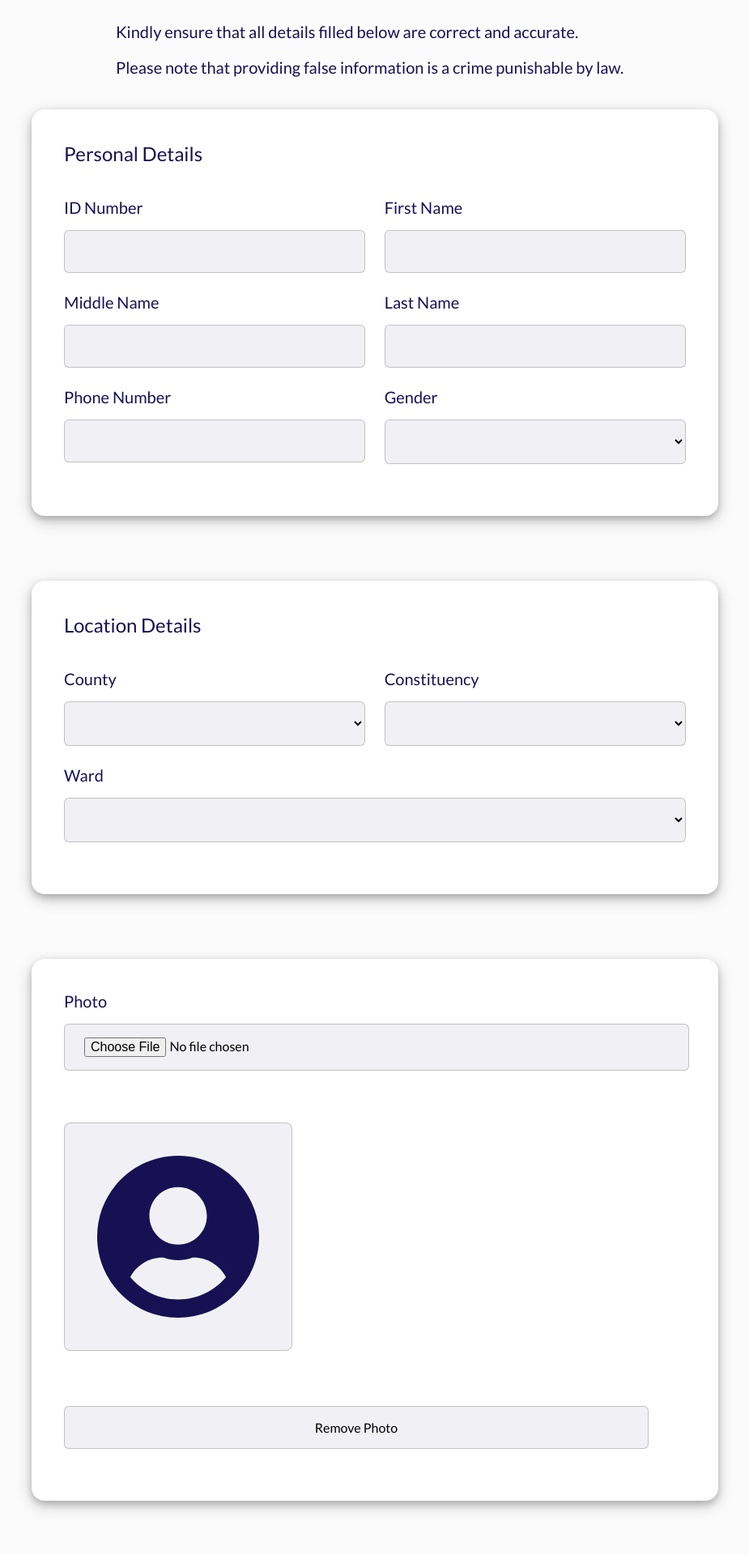
After one commit to greg-atemi/supreme-guide, a Django app: page /vote/confirm in a window 1280 px wide; the page is wider, and only the part inside the window is pictured. The commit adds this page. Shown: the part 569-2489 px from the top of that part at 81% size, without its empty margins (177-1102 px from the left). Run offline with Django 4.2, Linux system fonts and the light colour scheme.

Commit message:
Adding confirmation page

```diff
--- /dev/null
+++ b/templates/vote/confirmation.html
@@ -0,0 +1,164 @@
+{% extends 'vote/base.html' %}
+{% load static %}
+{% block title_block %}
+    <title>Confirm and Submit</title>
+{% endblock %}
+
+{% block body_block %}
+    <div class="parent2">
+        <div class="title">
+            Step 4 of 4: Confirmation and Submission
+        </div>
+        <div class="stepper">
+            <img class="icon" src="{% static 'images/check.svg' %}" alt="current">
+            <div class="separator"></div>
+            <img class="icon" src="{% static 'images/check.svg' %}" alt="circle">
+            <div class="separator"></div>
+            <img class="icon" src="{% static 'images/check.svg' %}" alt="circle">
+            <div class="separator"></div>
+            <img class="icon" src="{% static 'images/current.svg' %}" alt="circle">
+        </div>
+
+        <div class="content">
+            Kindly ensure that all details filled below are correct and accurate.
+        </div>
+        <div class="content">
+            Please note that providing false information is a crime punishable by law.
+        </div>
+        <div class="formWrapper">
+            <div class="form">
+                <p>Personal Details</p>
+                <form action="" method="post">
+                {% csrf_token %}
+                    <div class="fieldWrapper_group">
+                        <div class="fieldWrapper2">
+                            {{ form.subject.errors }}
+                            <label for="id_Engine_no">ID Number</label>
+                            <input class="input" type="text" name="License_plate_no" maxlength="254" required="" id="id_License_plate_no">
+                        </div>
+
+                        <div class="spacer"></div>
+
+                        <div class="fieldWrapper2">
+                            {{ form.subject.errors }}
+                            <label for="id_Constituency">First Name</label>
+                            <input class="input" type="text" name="License_plate_no" maxlength="254" required="" id="id_License_plate_no">
+                        </div>
+                    </div>
+
+                    <div class="fieldWrapper_group">
+                        <div class="fieldWrapper2">
+                            {{ form.subject.errors }}
+                            <label for="id_Engine_no">Middle Name</label>
+                            <input class="input" type="text" name="License_plate_no" maxlength="254" required="" id="id_License_plate_no">
+                        </div>
+
+                        <div class="spacer"></div>
+
+                        <div class="fieldWrapper2">
+                            {{ form.subject.errors }}
+                            <label for="id_Constituency">Last Name</label>
+                            <input class="input" type="text" name="License_plate_no" maxlength="254" required="" id="id_License_plate_no">
+                        </div>
+                    </div>
+
+                    <div class="fieldWrapper_group">
+                        <div class="fieldWrapper2">
+                            {{ form.subject.errors }}
+                            <label for="id_Engine_no">Phone Number</label>
+                            <input class="input" type="text" name="License_plate_no" maxlength="254" required="" id="id_License_plate_no">
+                        </div>
+
+                        <div class="spacer"></div>
+
+                        <div class="fieldWrapper2">
+                            {{ form.subject.errors }}
+                            <label for="id_Constituency">Gender</label>
+                            <select class="input" name="constituency" required="" id="id_Constituency">
+                                <option value="" selected=""></option>
+                                <option value="648641">Male</option>
+                                <option value="265484">Female</option>
+                                <option value="265484">Other</option>
+                            </select>
+                        </div>
+                    </div>
+                </form>
+            </div>
+        </div>
+        <div class="formWrapper">
+            <div class="form">
+                <p>Location Details</p>
+                <form action="" method="post">
+                {% csrf_token %}
+                    <div class="fieldWrapper_group">
+                        <div class="fieldWrapper2">
+                            {{ form.subject.errors }}
+                            <label for="id_Engine_no">County</label>
+                            <select class="input" name="constituency" required="" id="id_Constituency">
+                                <option value="" selected=""></option>
+                                <option value="648641">Male</option>
+                                <option value="265484">Female</option>
+                                <option value="265484">Other</option>
+                            </select>
+                        </div>
+
+                        <div class="spacer"></div>
+
+                        <div class="fieldWrapper2">
+                            {{ form.subject.errors }}
+                            <label for="id_Constituency">Constituency</label>
+                            <select class="input" name="constituency" required="" id="id_Constituency">
+                                <option value="" selected=""></option>
+                                <option value="648641">Male</option>
+                                <option value="265484">Female</option>
+                                <option value="265484">Other</option>
+                            </select>
+                        </div>
+                    </div>
+
+                    <div class="fieldWrapper_group">
+                        <div class="fieldWrapper2">
+                            {{ form.subject.errors }}
+                            <label for="id_Engine_no">Ward</label>
+                            <select class="input" name="constituency" required="" id="id_Constituency">
+                                <option value="" selected=""></option>
+                                <option value="648641">Male</option>
+                                <option value="265484">Female</option>
+                                <option value="265484">Other</option>
+                            </select>
+                        </div>
+                    </div>
+                </form>
+            </div>
+        </div>
+
+        <div class="formWrapper">
+            <div class="form">
+                <form action="" method="post">
+                {% csrf_token %}
+                    <div class="fieldWrapper">
+                        {{ form.subject.errors }}
+                        <label for="id_County">Photo</label>
+                        <input type="file" class="input" accept="image/*" onchange="loadFile(event)" value="Add Photo">
+                        <img id="output" src="{% static 'images/user.svg' %}"/>
+
+                        <input type="reset" value="Remove Photo">
+
+                    </div>
+
+                </form>
+            </div>
+        </div>
+
+        <div class="button-parent">
+            <div class="button-group2">
+                <a class="submit" href={% url 'vote:bio' %}>BACK</a>
+                <input id="submit2" type="submit" value="SUBMIT DETAILS"/>
+            </div>
+        </div>
+
+    </div>
+
+</div>
+
+{% endblock %}
--- a/templates/vote/photo.html
+++ b/templates/vote/photo.html
@@ -32,7 +32,7 @@
                     <div class="fieldWrapper">
                         {{ form.subject.errors }}
                         <label for="id_County">Photo</label>
-                        <label for="id_County">Click the button below and choose an approriate portrait image of you</label>
+                        <label for="id_County">Click the button below and choose an appropriate portrait image of you</label>
                         <input type="file" class="input" accept="image/*" onchange="loadFile(event)" value="Add Photo">
                         <img id="output" src="{% static 'images/user.svg' %}"/>
 
--- a/templates/vote/success.html
+++ b/templates/vote/success.html
@@ -9,9 +9,9 @@
         <div class="banner-container">
             <img class="banner" src="{% static 'images/Banner.svg' %}" alt="logo">
         </div>
-{#        <div class="title">#}
-{#            SUCCESS!#}
-{#        </div>#}
+        <div class="title">
+            SUCCESS!
+        </div>
 
         <div class="content">
             You have been successfully registered into the National Voting Roll.
--- a/vote/static/styles/style.css
+++ b/vote/static/styles/style.css
@@ -174,6 +174,7 @@ html,body{
     display: flex;
     justify-content: center;
     margin-top: 40px;
+    margin-bottom: 80px;
 }
 
 .form{
@@ -184,17 +185,41 @@ html,body{
     box-shadow: 0 4px 8px 0 rgba(0, 0, 0, 0.2), 0 6px 20px 0 rgba(0, 0, 0, 0.2);
 }
 
+.form p{
+    font-family: Lato, sans-serif;
+    width: 100%;
+    color: #171154;
+    font-size: 24px;
+    margin-bottom: 40px;
+}
+
 .fieldWrapper{
+    margin-bottom: 24px;
+}
+
+.fieldWrapper #image{
+    height: 100%;
+}
+
+.fieldWrapper #image img{
+    margin: 0px;
+}
+
+.fieldWrapper #buttons{
+    height: 100%;
     display: flex;
     flex-direction: column;
-    align-items: center;
-    margin-bottom: 24px;
+}
+
+.fieldWrapper #buttons input{
+    width: 400px;
 }
 
 .fieldWrapper label{
     font-family: Lato, sans-serif;
     width: 100%;
     margin-bottom: 16px;
+    display: block;
 }
 
 .fieldWrapper input{
@@ -227,10 +252,89 @@ html,body{
     padding: 16px 24px;
 }
 
+.fieldWrapper_group{
+    display: flex;
+    justify-content: space-between;
+
+}
+
+.fieldWrapper_group p{
+    font-family: Lato, sans-serif;
+    width: 100%;
+    color: #171154;
+    font-size: 24px;
+    margin-bottom: 40px;
+}
+
+.spacer{
+    width: 48px;
+}
+
+.fieldWrapper2{
+    display: flex;
+    width: 100%;
+    flex-direction: column;
+    margin-bottom: 24px;
+}
+
+.fieldWrapper2 p{
+    font-family: Lato, sans-serif;
+    width: 100%;
+    color: #171154;
+    font-size: 24px;
+    margin-bottom: 40px;
+}
+
+.fieldWrapper2 label{
+    font-family: Lato, sans-serif;
+    width: 100%;
+    margin-bottom: 16px;
+}
+
+.fieldWrapper2 input{
+    font-family: Lato, sans-serif;
+    border-radius: 6px;
+    border: 1px solid rgba(0, 0, 0, 0.2);
+    padding-top: 16px;
+    padding-bottom: 16px;
+    padding-left: 24px;
+    padding-right: 24px;
+}
+
+.fieldWrapper2 #output{
+    width: 200px;
+    height: 200px;
+    border-radius: 8px;
+    border: 1px solid rgba(0, 0, 0, 0.2);
+    padding: 40px;
+    margin-top: 64px;
+    margin-bottom: 64px;
+    background-color: #F1F1F5;
+}
+
+.fieldWrapper2 select{
+    font-family: Lato, sans-serif;
+    width: 100%;
+    border-radius: 6px;
+    border: 1px solid rgba(0, 0, 0, 0.2);
+    padding: 16px 24px;
+}
+
 .button-group{
     display: flex;
     justify-content:space-between;
     padding-top: 56px;
+}
+
+.button-parent{
+    display: flex;
+    justify-content: center;
+}
+
+.button-group2{
+    display: flex;
+    justify-content:space-between;
+    width: 65%;
 }
 
 .submit{
--- a/vote/urls.py
+++ b/vote/urls.py
@@ -9,4 +9,5 @@ urlpatterns = [
     path('location', views.location, name='location'),
     path('photo', views.photo, name='photo'),
     path('success', views.success, name='success'),
+    path('confirm', views.confirm, name='confirm'),
 ]
--- a/vote/views.py
+++ b/vote/views.py
@@ -20,3 +20,7 @@ def photo(request):
 
 def success(request):
     return render(request, 'vote/success.html')
+
+
+def confirm(request):
+    return render(request, 'vote/confirmation.html')
```
